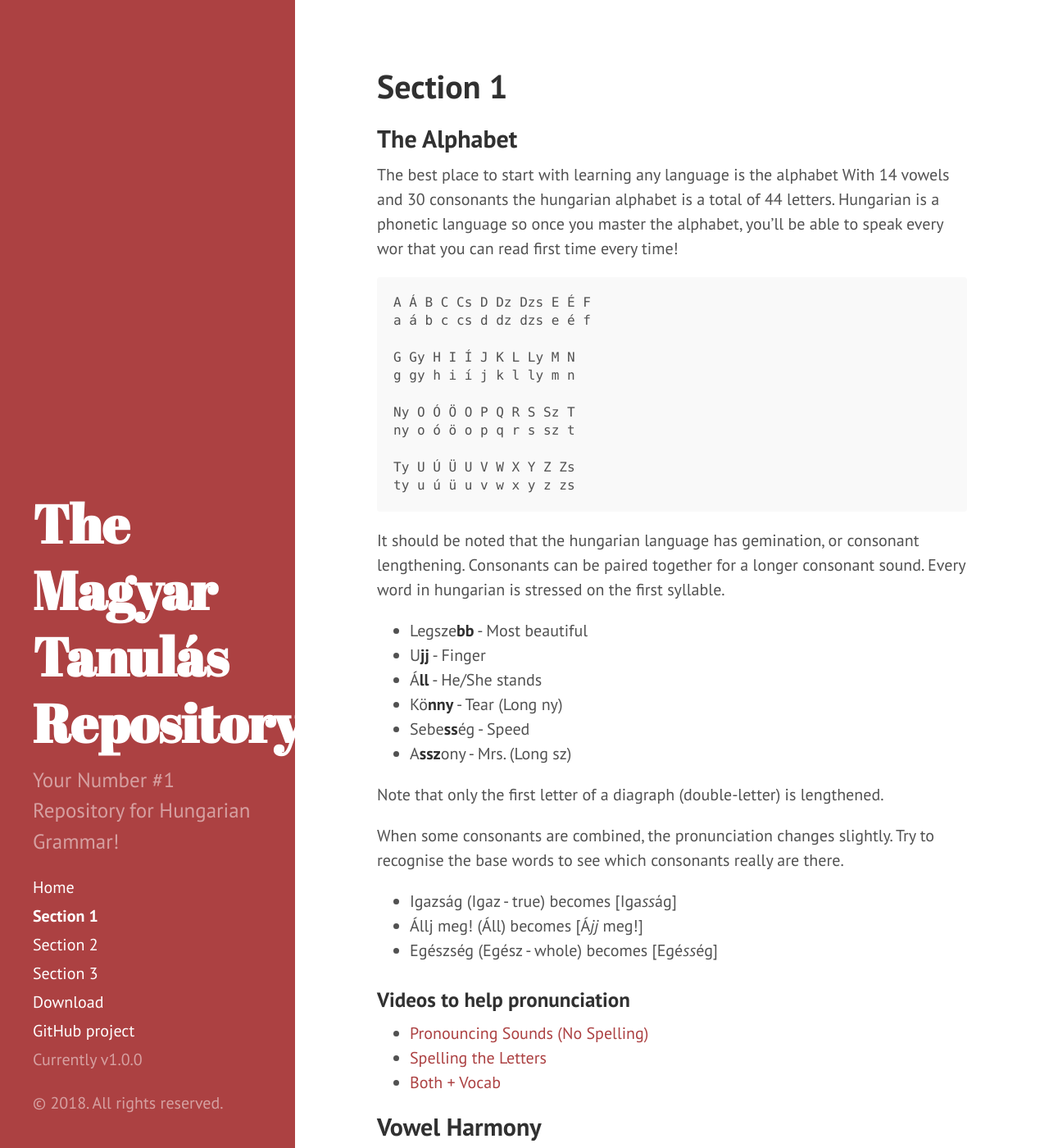
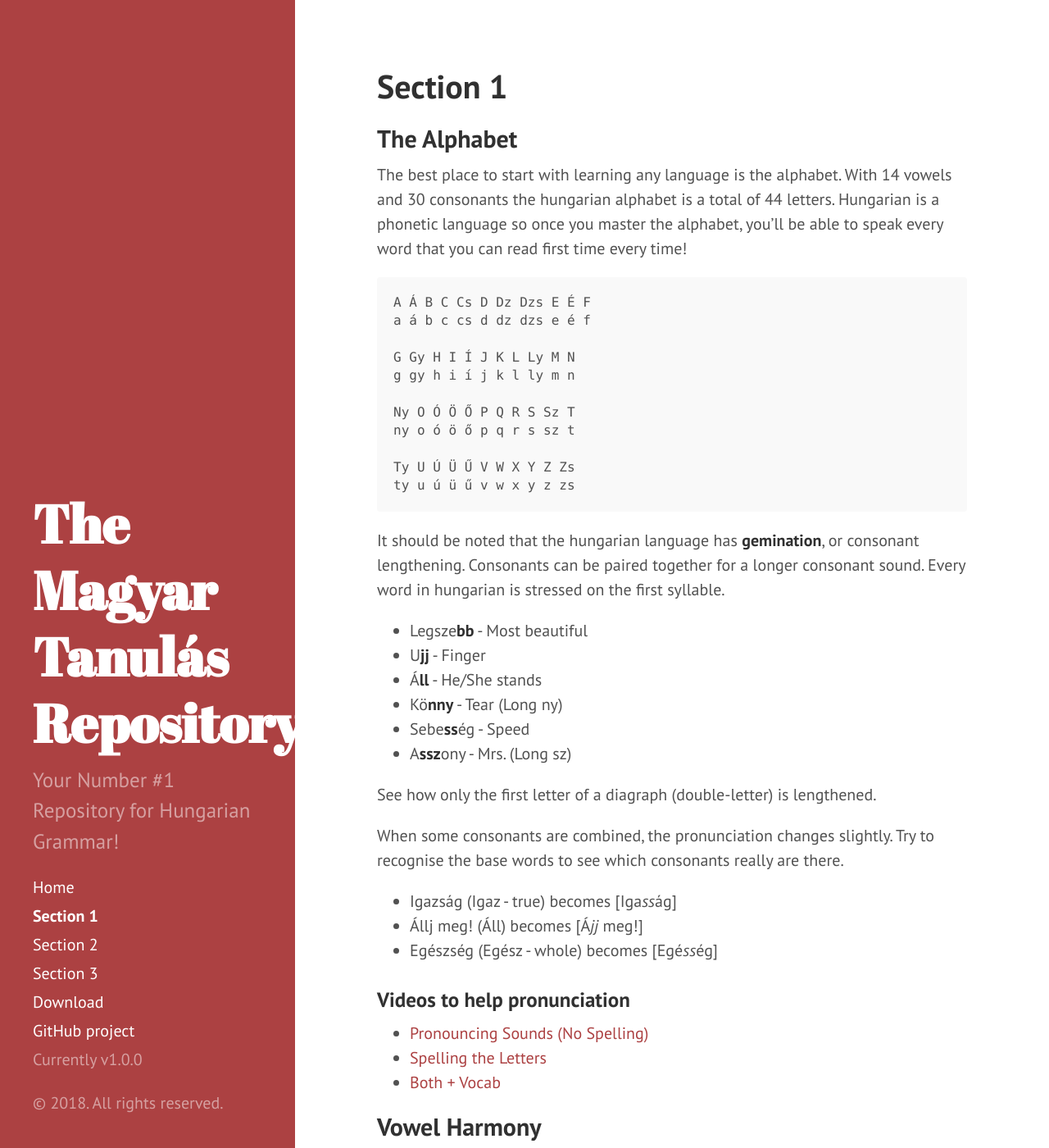
Before and after one commit to Magyartanulas/magyartanulas.github.io, a Jekyll site: the page built from Section1.md, in a window 1280 px wide and 1400 px high. Shown: the whole window at 82% size. Built offline with Jekyll 4.4.1, drawn with Linux system fonts in a browser that asks for light colours; Markdown is read by kramdown in place of the engine named in the settings; some of the changed text lies outside the part shown.

Commit message:
Update Section1.md

````diff
--- a/Section1.md
+++ b/Section1.md
@@ -5,9 +5,9 @@ title: Section 1
 
 ## The Alphabet
 
-The best place to start with learning any language is the alphabet With 14 vowels and 30 consonants
+The best place to start with learning any language is the alphabet. With 14 vowels and 30 consonants
 the hungarian alphabet is a total of 44 letters. Hungarian is a phonetic language so once you master the alphabet, you'll be able to speak
-every wor that you can read first time every time!
+every word that you can read first time every time!
 
 ```
 A Á B C Cs D Dz Dzs E É F
@@ -16,14 +16,14 @@ a á b c cs d dz dzs e é f
 G Gy H I Í J K L Ly M N
 g gy h i í j k l ly m n
 
-Ny O Ó Ö O P Q R S Sz T
-ny o ó ö o p q r s sz t
+Ny O Ó Ö Ő P Q R S Sz T
+ny o ó ö ő p q r s sz t
 
-Ty U Ú Ü U V W X Y Z Zs
-ty u ú ü u v w x y z zs
+Ty U Ú Ü Ű V W X Y Z Zs
+ty u ú ü ű v w x y z zs
 ```
 
-It should be noted that the hungarian language has gemination, or consonant lengthening.
+It should be noted that the hungarian language has **gemination**, or consonant lengthening.
 Consonants can be paired together for a longer consonant sound. Every word in hungarian is stressed on the first syllable.
 
 * Legsze**bb** - Most beautiful
@@ -33,7 +33,7 @@ Consonants can be paired together for a longer consonant sound. Every word in hu
 * Sebe**ss**ég - Speed
 * A**ssz**ony - Mrs. (Long sz)
 
-Note that only the first letter of a diagraph (double-letter) is lengthened.
+See how only the first letter of a diagraph (double-letter) is lengthened.
 
 When some consonants are combined, the pronunciation changes slightly. Try to recognise the base words to see which consonants really are there.
 
@@ -54,13 +54,13 @@ Grammarwise, hungarian solves all their problems with prefixes and suffixes, the
 The vowels in hungarian are paired. The accents mark elongation on the vowels (and a change in sound for á and é).
 ```
 a e i o ö u ü
-á é í ó o ú u
+á é í ó ő ú ű
 ```
 
 For vowel harmony, these vowels are sorted as either front of back. Here are some sentences to remember each.
 
 ```
-Front: e é i í ö o ü u (Öt üveg-uzo épít itt. PSA: This sentence is non-sensical.)
+Front: e é i í ö ő ü ű (Öt üveg-uzo épít itt. PSA: This sentence is non-sensical.)
 Back:  a á o ó u ú     (A Zuzmó-Háború.)
 ```
 
````
